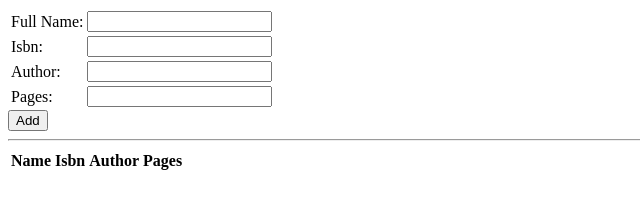
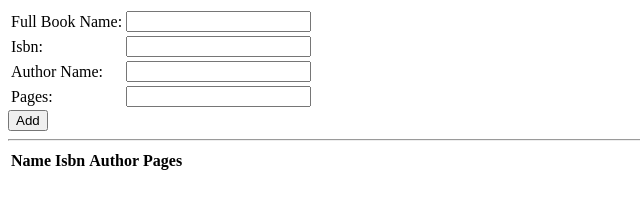
Before and after one commit to AmiraNoaman/Books, a website: page public/index.html in a window 1280 px wide. Shown: the whole page, without its empty margins (0-640 px from the left). Drawn offline with nearby package versions, Linux system fonts and the light colour scheme; no server answers.

Commit message:
update sunday

```diff
--- a/public/index.html
+++ b/public/index.html
@@ -8,7 +8,7 @@
     <div>
     <table>
         <tr>
-        <td>Full Name:</td>
+        <td>Full Book Name:</td>
         <td><input type="text" ng-model="Name"></td>
         </tr>
         <tr>
@@ -16,7 +16,7 @@
         <td><input type="text" ng-model="Isbn"></td>
         </tr>
         <tr>
-        <td>Author:</td>
+        <td>Author Name:</td>
         <td><input type="text" ng-model="Author"></td>
         </tr>
         <tr>
```
Also changed, not shown: .travis.yml.
